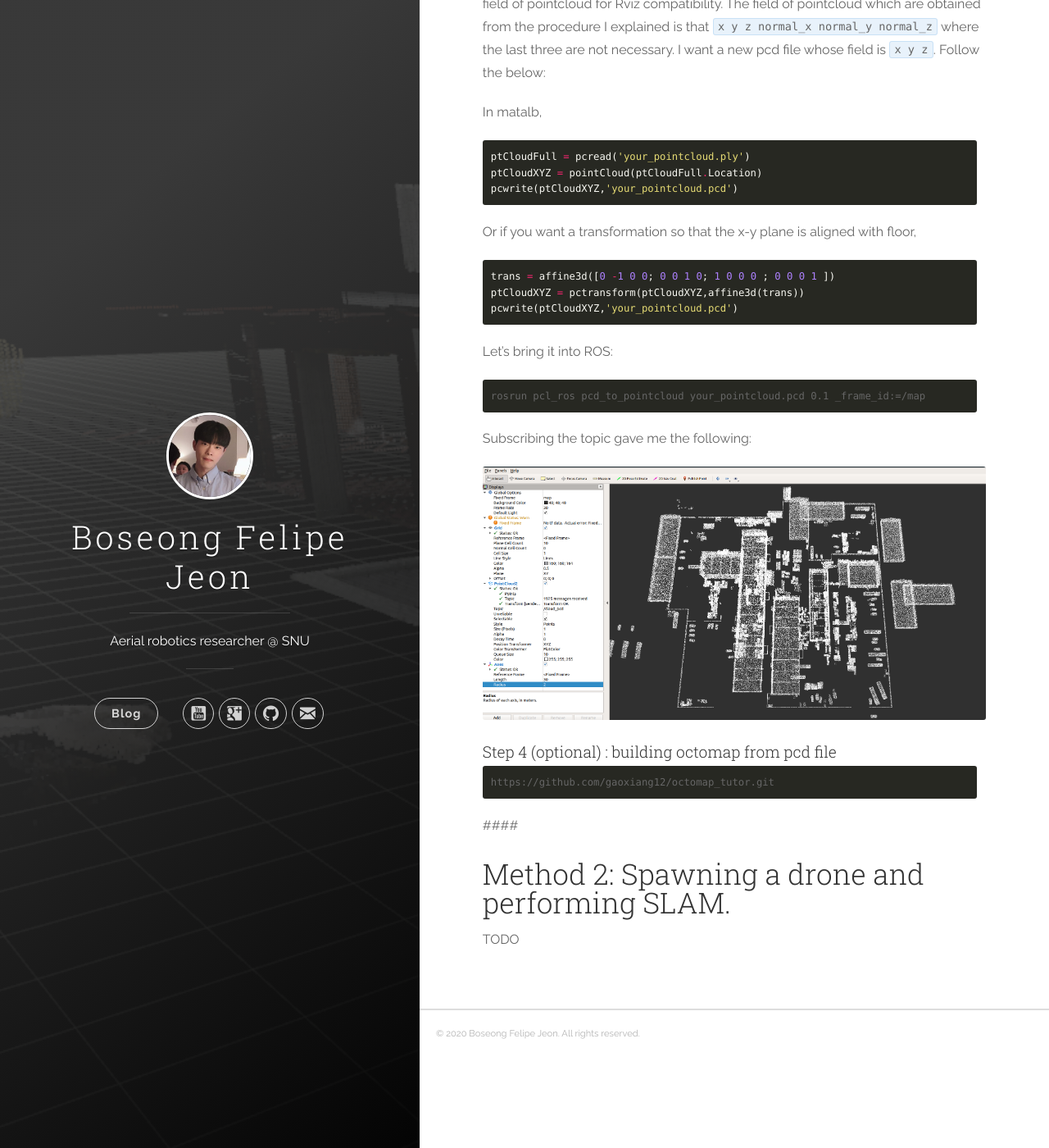
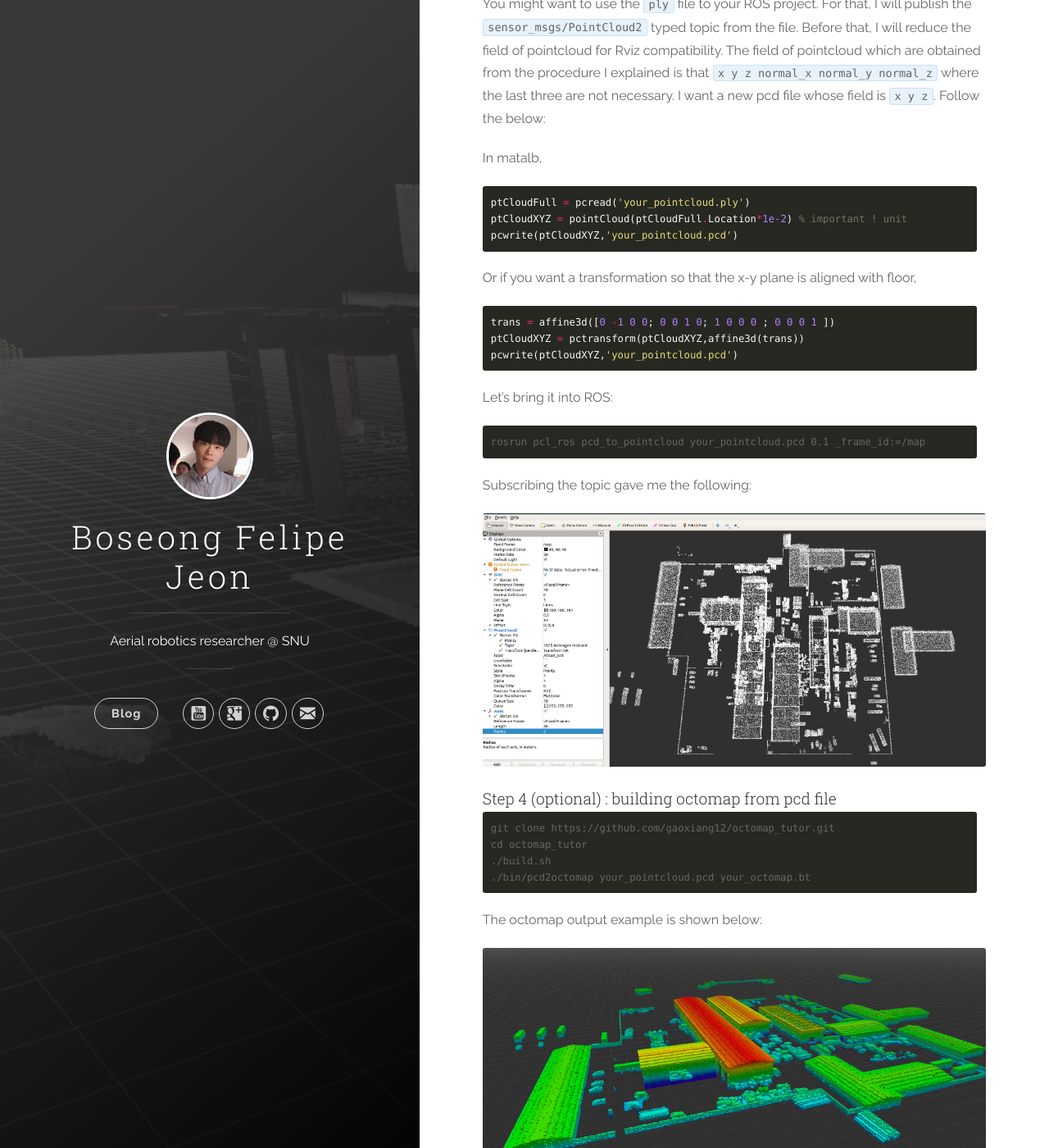
Before and after one commit to icsl-Jeon/icsl-Jeon.github.io, a Jekyll site: the page built from _posts/2020-12-09- Processing map to pointcloud.markdown, in a window 1280 px wide and 1400 px high, scrolled down 6551 px. Shown: the whole window at 82% size. Built offline with Jekyll 4.4.1, drawn with Linux system fonts in a browser that asks for light colours; some of the changed text lies outside the part shown.

Commit message:
octomap added

````diff
--- a/_posts/2020-12-09- Processing map to pointcloud.markdown
+++ b/_posts/2020-12-09- Processing map to pointcloud.markdown
@@ -82,7 +82,7 @@
 
 ![image tooltip here](/images/ch3/meshlab3.png){: width="100%" height="100%" }{: .center}
 
-Finished! Just click the disk icon on the top menubar and set the output format as `.ply`.  The below is the importing result of the ply file form Matlab. I used the this [code](https://kr.mathworks.com/help/vision/ref/pcread.html) in matlab.
+Finished! Just click the disk icon on the top menubar and set the output format as `.ply`.  The below is the importing result of the ply file form Matlab. I used the this [code](https://kr.mathworks.com/help/vision/ref/pcread.html) in matlab.  What you have to note here is that **scale** of the ply. The output ply from unreal map uses their own unit which is `cm` !  So you should multiply `1e-2` to all the point to be used as `m`.
 
 ![image tooltip here](/images/ch3/matlab.png){: width="100%" height="100%" }{: .center}
 
@@ -96,7 +96,7 @@
 
 ```matlab
 ptCloudFull = pcread('your_pointcloud.ply')
-ptCloudXYZ = pointCloud(ptCloudFull.Location)
+ptCloudXYZ = pointCloud(ptCloudFull.Location*1e-2) % important ! unit
 pcwrite(ptCloudXYZ,'your_pointcloud.pcd')
 ```
 
@@ -121,10 +121,19 @@
 #### Step 4 (optional) : building octomap from pcd file
 
 ```
-https://github.com/gaoxiang12/octomap_tutor.git
+git clone https://github.com/gaoxiang12/octomap_tutor.git
+cd octomap_tutor
+./build.sh
+./bin/pcd2octomap your_pointcloud.pcd your_octomap.bt
 ```
 
 
+
+The octomap output example is shown below:
+
+![image tooltip here](/images/ch3/pcl_octomap.png){: width="100%" height="100%" }
+
+####
 
 ####
 
````
Also changed, not shown: images/ch3/pcl_octomap.png (added).
